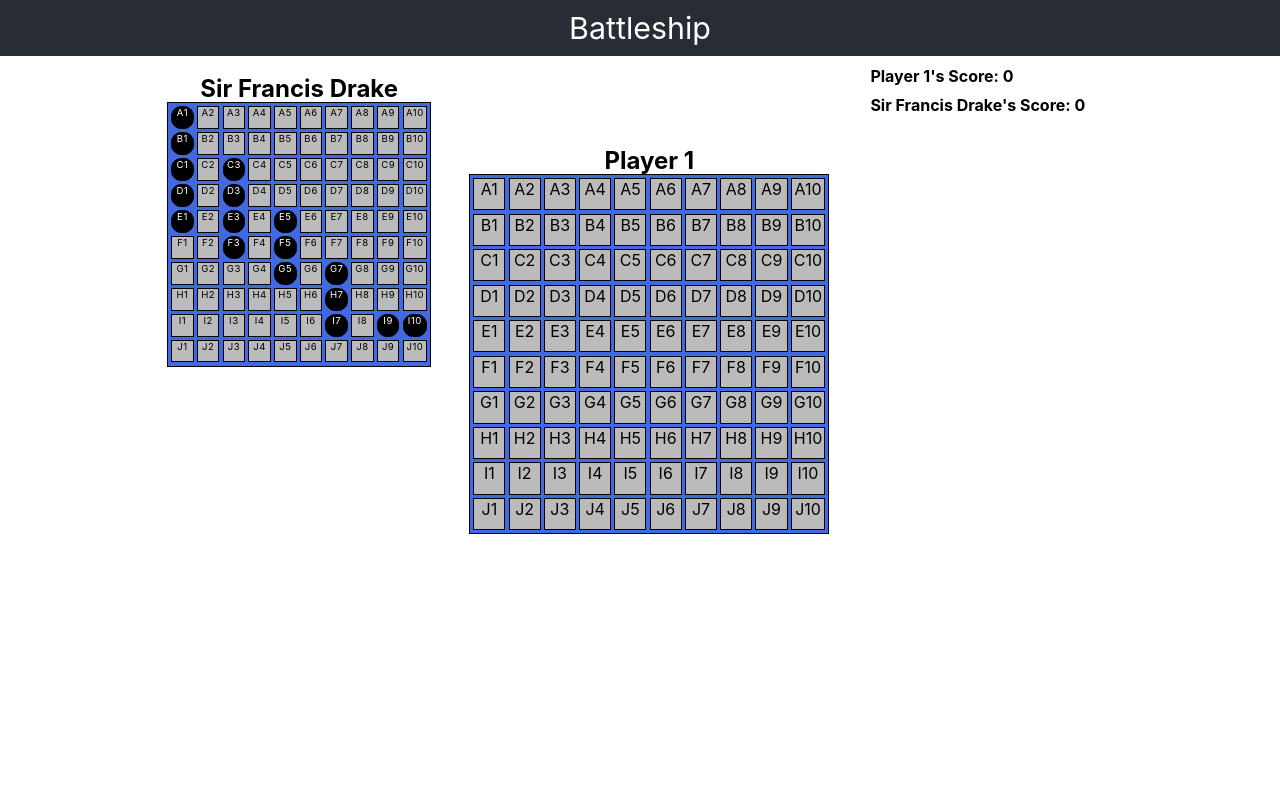
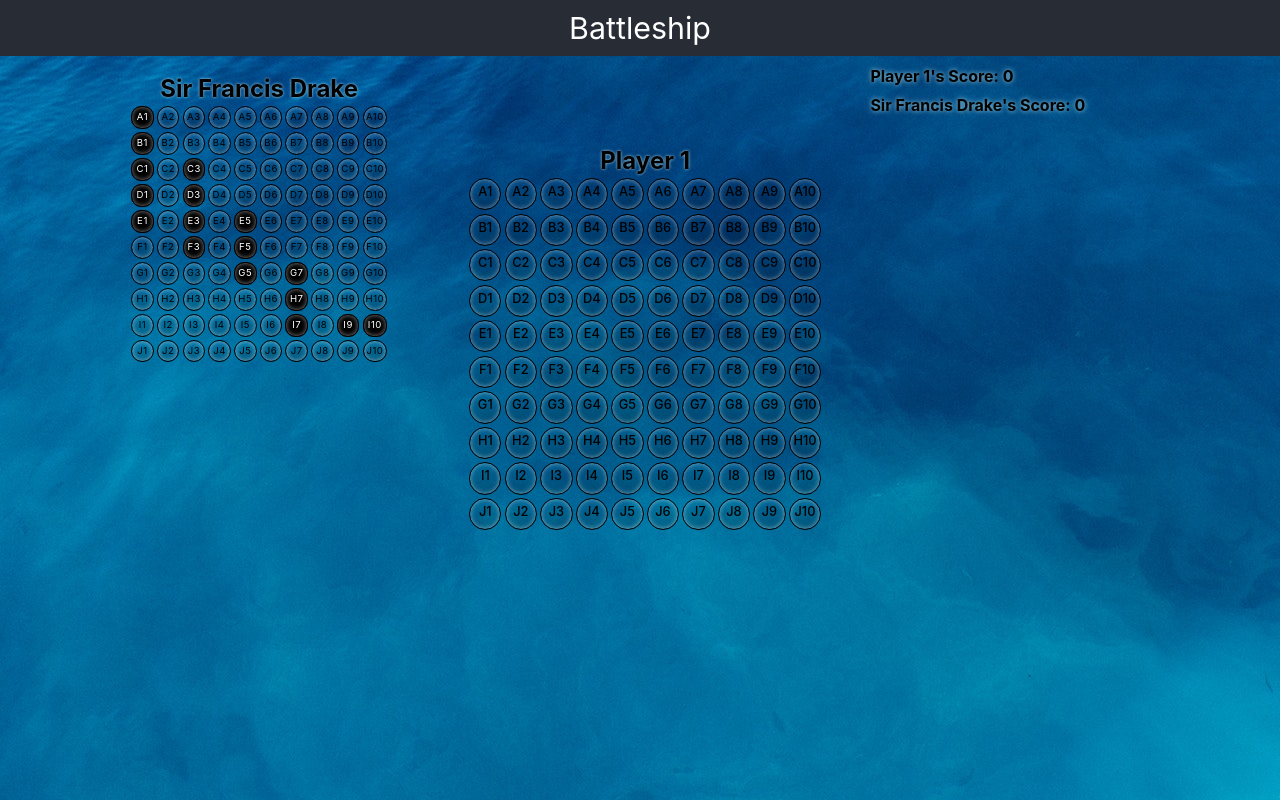
Before and after one commit to Dathan88/battleship, a React (Create React App) app: page / in a window 1280 px wide. Built offline with nearby package versions, Linux system fonts and the light colour scheme.

Commit message:
Update UX/UI

```diff
--- a/src/App.css
+++ b/src/App.css
@@ -20,15 +20,17 @@
 	font-weight: bold;
 	text-align: left;
 	width: 14rem;
+	text-shadow: 0 0 5px lightblue;
 }
 
 #commentary-display {
 	position: relative;
+	width: 22rem;
 	left: 68%;
 	top: 10rem;
 	font-weight: bold;
 	text-align: left;
-	width: 22rem;
+	text-shadow: 0 0 5px lightblue;
 }
 
 ul {
--- a/src/Components/Board.css
+++ b/src/Components/Board.css
@@ -4,10 +4,9 @@
 	display: grid;
 	grid-gap: 0.2rem;
 	padding: 0.2rem;
-	outline: 1px solid black;
 	position: relative;
 	grid-template-columns: repeat(10, 1fr);
-	background-color: royalblue;
+	font-weight: 500;
 	cursor: crosshair;
 }
 
@@ -17,8 +16,6 @@
 	display: grid;
 	grid-gap: 0.2rem;
 	padding: 0.2rem;
-	outline: 1px solid black;
 	position: relative;
 	grid-template-columns: repeat(10, 1fr);
-	background-color: royalblue;
 }
--- a/src/Components/Board.jsx
+++ b/src/Components/Board.jsx
@@ -15,11 +15,11 @@
 				hitClass === false && missClass === false && plyrShipClass === false;
 
 			return classNames({
-				'board-squares': neutral,
-				hit: hitClass,
-				miss: missClass,
-				playerShips: plyrShipClass,
-				disabled: hitClass || missClass,
+				'board-squares btn': neutral,
+				'hit btn': hitClass,
+				'miss btn': missClass,
+				'playerShips btn': plyrShipClass,
+				'disabled btn': hitClass || missClass,
 			});
 		};
 		return (
--- a/src/Components/BoardHeader.css
+++ b/src/Components/BoardHeader.css
@@ -1,3 +1,4 @@
 .board-header {
 	margin: 0;
+	text-shadow: 0 0 3px lightblue;
 }
--- a/src/Components/GameUI.css
+++ b/src/Components/GameUI.css
@@ -3,13 +3,13 @@
 	width: 80%;
 	min-height: 100%;
 	top: 4rem;
-	left: 10.5rem;
+	left: 8rem;
 	display: inline-block;
 }
 
 #human-board-wrapper {
 	float: right;
-	margin: 8% 35.5% 0 0;
+	margin: 8% 32% 0 0;
 }
 
 #computer-board-wrapper {
--- a/src/Components/Squares.css
+++ b/src/Components/Squares.css
@@ -1,32 +1,91 @@
-#human-board > .board-squares {
-	padding: 0px 0.125rem;
-	border: 1px solid black;
-	background-color: #bbbbbb;
-	color: black;
-}
-
-#human-board > .board-squares:hover {
-	background-color: black;
-	color: white;
+.btn {
+	/* Transitions */
+	-moz-transition: 0.1s ease-out;
+	-webkit-transition: 0.1s ease-out;
+	-o-transition: 0.1s ease-out;
+	-ms-transition: 0.1s ease-out;
+	-khtml-transition: 0.1s ease-out;
+	transition: 0.1s ease-out;
+	/* Shadows */
+	box-shadow: inset 0 0 5px 0 rgba(255, 255, 255, 0.5);
+	-moz-box-shadow: inset 0 0 5px 0 rgba(255, 255, 255, 0.5);
+	-ms-box-shadow: inset 0 0 5px 0 rgba(255, 255, 255, 0.5);
+	-webkit-box-shadow: inset 0 0 5px 0 rgba(255, 255, 255, 0.5);
+	-khtml-box-shadow: inset 0 0 5px 0 rgba(255, 255, 255, 0.5);
+	-o-box-shadow: inset 0 0 5px 0 rgba(255, 255, 255, 0.5);
+	/*[{- Border radius -}]*/
+	border-radius: 5rem;
+	-moz-border-radius: 5rem;
+	-webkit-border-radius: 5rem;
+	-ms-border-radius: 5rem;
+	-khtml-border-radius: 5rem;
+	-o-border-radius: 5rem;
+	/* Gradient */
+	background-image: -moz-linear-gradient(top, transparent, rgba(0, 0, 0, 0.2));
+	background-image: -webkit-linear-gradient(top, transparent, rgba(0, 0, 0, 0.2));
+	background-image: -o-linear-gradient(top, transparent, rgba(0, 0, 0, 0.2));
+	background-image: -khtml-linear-gradient(top, transparent, rgba(0, 0, 0, 0.2));
+	background-image: -ms-linear-gradient(top, transparent, rgba(0, 0, 0, 0.2));
+	background-image: linear-gradient(top, transparent, rgba(0, 0, 0, 0.2));
 	cursor: crosshair;
 }
 
-#human-board > .hit {
+.btn:visited {
+	border: 2px inset black;
+}
+
+#human-board > .btn {
+	padding: 0px 0.125rem;
+	border: 1px solid black;
+	/* background-color: #bbb; */
+	color: black;
+	font-size: 0.8rem;
+	line-height: 1.6rem;
+}
+
+#computer-board > .btn {
+	line-height: 1.2rem;
+}
+
+#human-board > .board-squares.btn:hover {
+	color: white;
+	background-color: #999;
+	/*{Gradient}*/
+	background-image: radial-gradient(circle, black, white);
+	/* background-image: -moz-linear-gradient(top, transparent, rgba(0, 0, 0, 0.3)); */
+	/* background-image: -webkit-linear-gradient(top, transparent, rgba(0, 0, 0, 0.3)); */
+	/* background-image: -ms-linear-gradient(top, transparent, rgba(0, 0, 0, 0.3)); */
+	/* background-image: -khtml-linear-gradient(top, transparent, rgba(0, 0, 0, 0.3)); */
+	/* background-image: -o-linear-gradient(top, transparent, rgba(0, 0, 0, 0.3)); */
+	/* background-image: linear-gradient(top, transparent, rgba(0, 0, 0, 0.3)); */
+}
+
+#human-board > .board-squares.btn:active {
+	color: #666;
+	border: 1px solid #999;
+	/*{Shadow}*/
+	box-shadow: inset 0 0 5px 0 #333;
+	-moz-box-shadow: inset 0 0 5px 0 #333;
+	-webkit-box-shadow: inset 0 1px 2px 0 #333, 0 1px 1px 0 #fff;
+}
+
+#human-board > .hit.btn {
 	color: black;
 	background-color: red;
+	text-shadow: 0 0 4px white;
 	padding: 0px 0.125rem;
-	border: 1px solid black;
+	background-image: radial-gradient(circle closest-side, red, black);
 }
 
-#human-board > .miss {
+#human-board > .miss.btn {
 	color: black;
 	background-color: white;
 	padding: 0px 0.125rem;
-	border: 1px solid black;
+	background-image: radial-gradient(circle closest-side, white, darkgrey, black);
 }
 
-#computer-board > .board-squares {
-	background-color: #bbbbbb;
+#computer-board > .board-squares.btn {
+	/* background-color: #bbbbbb; */
 	font-size: 0.6em;
 	letter-spacing: 0.5px;
 	padding: 0px 0.125rem;
@@ -34,25 +93,25 @@
 	pointer-events: none;
 }
 
-#computer-board > .hit {
+#computer-board > .hit.btn {
 	color: black;
 	background-color: red;
 	padding: 0px 0.125rem;
-	border: 1px solid black;
+	box-shadow: inset 3px 3px 8px black;
 	font-size: 0.6em;
 	letter-spacing: 0.5px;
 }
 
-#computer-board > .miss {
+#computer-board > .miss.btn {
 	color: black;
 	background-color: white;
 	padding: 0px 0.125rem;
-	border: 1px solid black;
+	box-shadow: inset 3px 3px 8px black;
 	letter-spacing: 0.5px;
 	font-size: 0.6em;
 }
 
-.playerShips {
+.playerShips.btn {
 	background-color: black;
 	font-size: 0.6em;
 	letter-spacing: 0.5px;
@@ -62,6 +121,15 @@
 	border-radius: 0.625rem;
 }
 
-.disabled {
+.disabled.btn {
 	pointer-events: none;
 }
+
+.btn {
+	/* transition */
+	-webkit-transition: all 0.2s ease;
+	-moz-transition: all 0.2s ease;
+	-o-transition: all 0.2s ease;
+	transition: all 0.2s ease;
+	margin: 0;
+}
--- a/src/index.css
+++ b/src/index.css
@@ -5,14 +5,13 @@
 body {
 	margin: 0;
 	padding: 0;
-	font-family: -apple-system, BlinkMacSystemFont, 'Segoe UI', 'Roboto', 'Oxygen',
-		'Ubuntu', 'Cantarell', 'Fira Sans', 'Droid Sans', 'Helvetica Neue',
-		sans-serif;
+	font-family: -apple-system, BlinkMacSystemFont, "Segoe UI", "Roboto", "Oxygen", "Ubuntu", "Cantarell", "Fira Sans",
+		"Droid Sans", "Helvetica Neue", sans-serif;
 	-webkit-font-smoothing: antialiased;
 	-moz-osx-font-smoothing: grayscale;
+	background-image: url("Img/blue-ocean-sea-5412.jpg");
 }
 
 code {
-	font-family: source-code-pro, Menlo, Monaco, Consolas, 'Courier New',
-		monospace;
+	font-family: source-code-pro, Menlo, Monaco, Consolas, "Courier New", monospace;
 }
```
Also changed, not shown: src/Img/blue-ocean-sea-5412.jpg (added).
